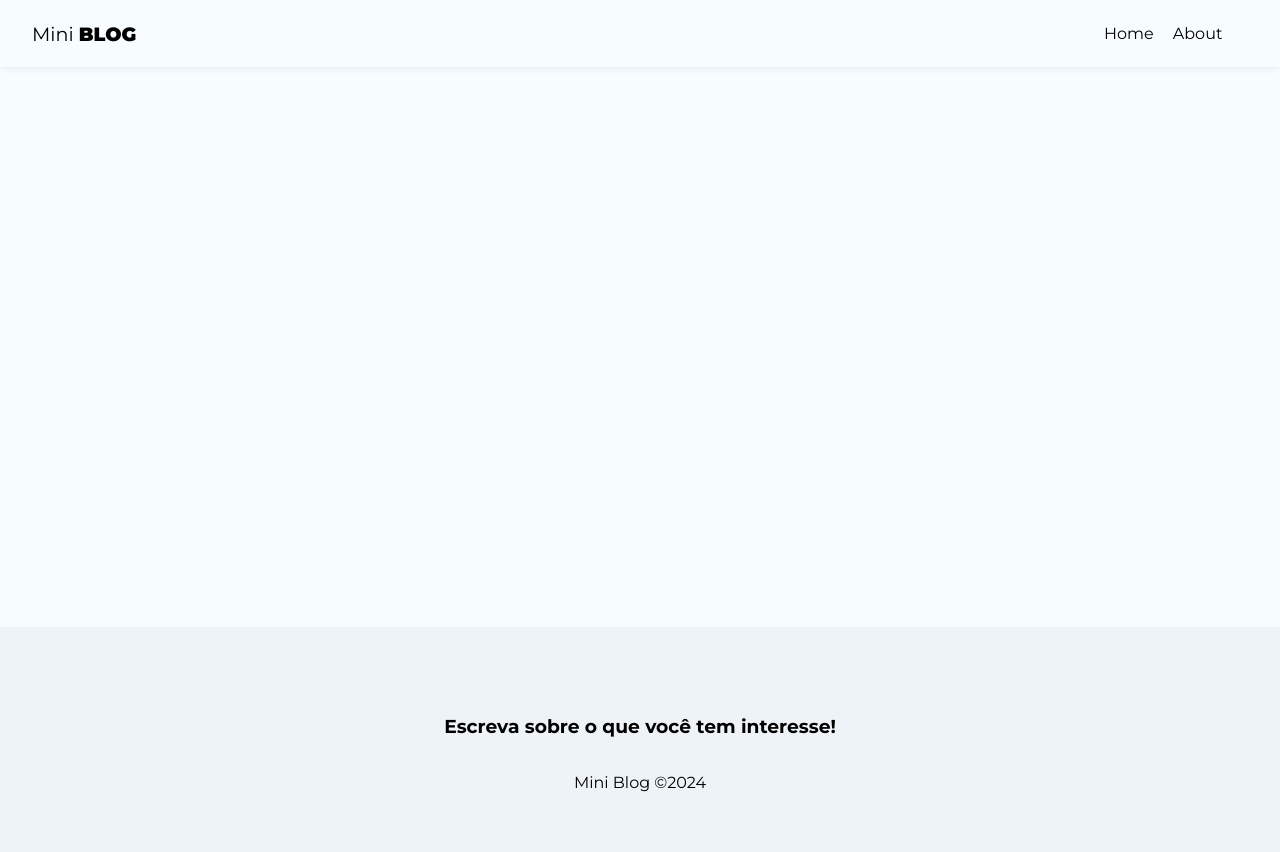
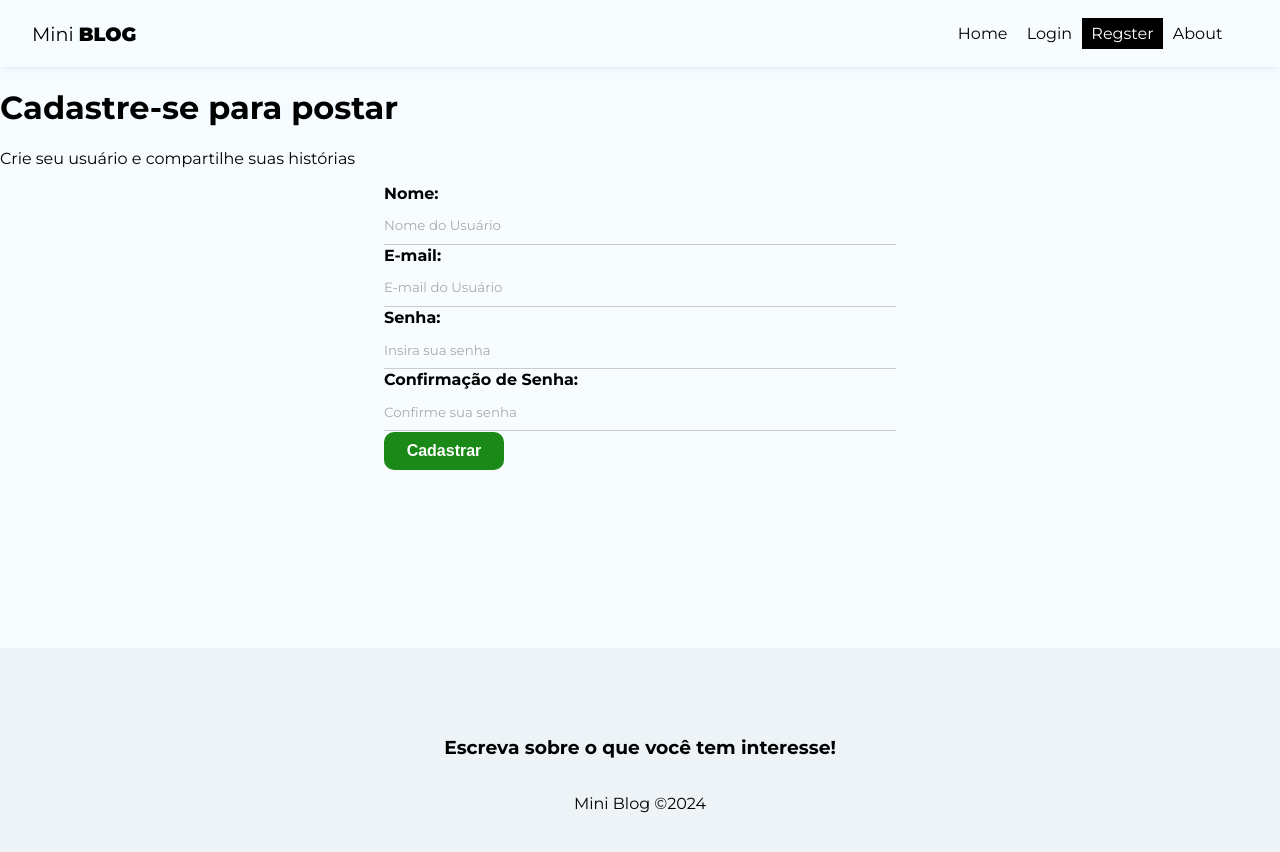
Before and after one commit to daniellinolins/miniblog, a React (Create React App) app: page /register in a window 1280 px wide. Shown: the top 852 px of the page. Built offline with nearby package versions, Linux system fonts and the light colour scheme.

Commit message:
modify css to register screen and change navbar

```diff
--- a/src/App.js
+++ b/src/App.js
@@ -9,6 +9,9 @@
 // Pages
 import Home  from "./pages/Home/Home"
 import About from "./pages/About/About"
+import Login from "./pages/Login/Login"
+import Register from "./pages/Register/Register"
+
 
 function App() {
   return (
@@ -19,6 +22,8 @@
           <Routes>
             <Route path="/" element={<Home />} />
             <Route path="/about" element={<About />} />
+            <Route path="/login" element={<Login />} />
+            <Route path="/register" element={<Register />} />
           </Routes>
         </div>
         <Footer />
--- a/src/components/Navbar.js
+++ b/src/components/Navbar.js
@@ -16,6 +16,16 @@
           </NavLink>
         </li>
         <li>
+          <NavLink to="/login" className={({isActive}) => (isActive ? styles.active : "")}>
+            Login
+          </NavLink>
+        </li>
+        <li>
+          <NavLink to="/register" className={({isActive}) => (isActive ? styles.active : "")}>
+            Regster
+          </NavLink>
+        </li>
+        <li>
           <NavLink to="/about" className={({isActive}) => (isActive ? styles.active : "")}>
             About
           </NavLink>
--- a/src/index.css
+++ b/src/index.css
@@ -6,12 +6,13 @@
 }
 
 input::placeholder,
-textarea::placeholder{
+textarea::placeholder {
   font-family: "Montserrat", sans-serif;
+  color: #AAA;
 }
 
 input:focus,
-textarea:focus{
+textarea:focus {
   outline: none;
 }
 
@@ -28,6 +29,85 @@
 }
 
 a:hover,
-nav button:hover{
-  color:#bbb;
+nav button:hover {
+  color: #bbb;
 }
+
+/* form style */
+form {
+  max-width: 40%;
+  margin: 0 auto;
+}
+
+label {
+  display: flex;
+  flex-direction: column;
+  margin-bottom: 1px;
+}
+
+label span {
+  margin-bottom: .3em;
+  font-weight: bold;
+  text-align: left;
+}
+
+input,
+textarea {
+  box-sizing: border-box;
+  border: none;
+  border-bottom: 1px solid #CCC;
+  padding: .8em 0;
+  background-color: transparent;
+}
+
+.btn {
+  background-color: #1a8918;
+  color: #FFF;
+  text-align: center;
+  cursor: pointer;
+  border-radius: 10px;
+  width: 120px;
+  font-weight: bold;
+  border: none;
+  padding: 10px 15px;
+  font-size: 1em;
+}
+
+.btn.btn-dark {
+  background-color: #000;
+  border-radius: 0;
+}
+
+.btn.btn-outline {
+  background-color: transparent;
+  border-radius: 0;
+  color: #000;
+  border: 1px solid #000;
+  padding: 7px 30px;
+
+}
+
+.btn:hover {
+  background-color: #0f730c;
+  color: #FFF;
+}
+
+.btn.btn-outline:hover {
+  background-color: #000;
+}
+
+.btn.btn-danger:hover {
+  background-color: #DC3545;
+}
+
+button[disabled] {
+  background-color: #AAA;
+}
+
+.container .error {
+  color: #721C24;
+  background-color: #F8D7DA;
+  border: 1px solid #F5C6CB;
+  padding: 5px;
+  border-radius: 5px;
+}
--- /dev/null
+++ b/src/pages/Login/Login.js
@@ -0,0 +1,11 @@
+import styles from "./Login.module.css";
+
+const Login = () => {
+    return (
+        <div>
+            <h2>Login</h2>
+        </div>
+    )
+}
+
+export default Login
--- /dev/null
+++ b/src/pages/Register/Register.js
@@ -0,0 +1,53 @@
+import styles from "./Register.module.css"
+
+import { useState, useEffect } from 'react'
+
+const Register = () => {
+    return (
+        <div>
+            <h1>Cadastre-se para postar</h1>
+            <p>Crie seu usuário e compartilhe suas histórias</p>
+            <form>
+                <label>
+                    <span>Nome:</span>
+                    <input
+                        type="text"
+                        name="displayName"
+                        required
+                        placeholder="Nome do Usuário"
+                    />
+                </label>
+                <label>
+                    <span>E-mail:</span>
+                    <input
+                        type="email"
+                        name="email"
+                        required
+                        placeholder="E-mail do Usuário"
+                    />
+                </label>
+                <label>
+                    <span>Senha:</span>
+                    <input
+                        type="password"
+                        name="password"
+                        required
+                        placeholder="Insira sua senha"
+                    />
+                </label>
+                <label>
+                    <span>Confirmação de Senha:</span>
+                    <input
+                        type="password"
+                        name="confirmPassword"
+                        required
+                        placeholder="Confirme sua senha"
+                    />
+                </label>
+                <button className="btn">Cadastrar</button>
+            </form>
+        </div>
+    )
+}
+
+export default Register
--- /dev/null
+++ b/src/pages/Register/Register.module.css
@@ -0,0 +1,6 @@
+.register {
+    text-align:center;
+}
+.register p {
+    color: #aaa;
+}
```
Also changed, not shown: src/pages/Login/Login.module.css (added).
